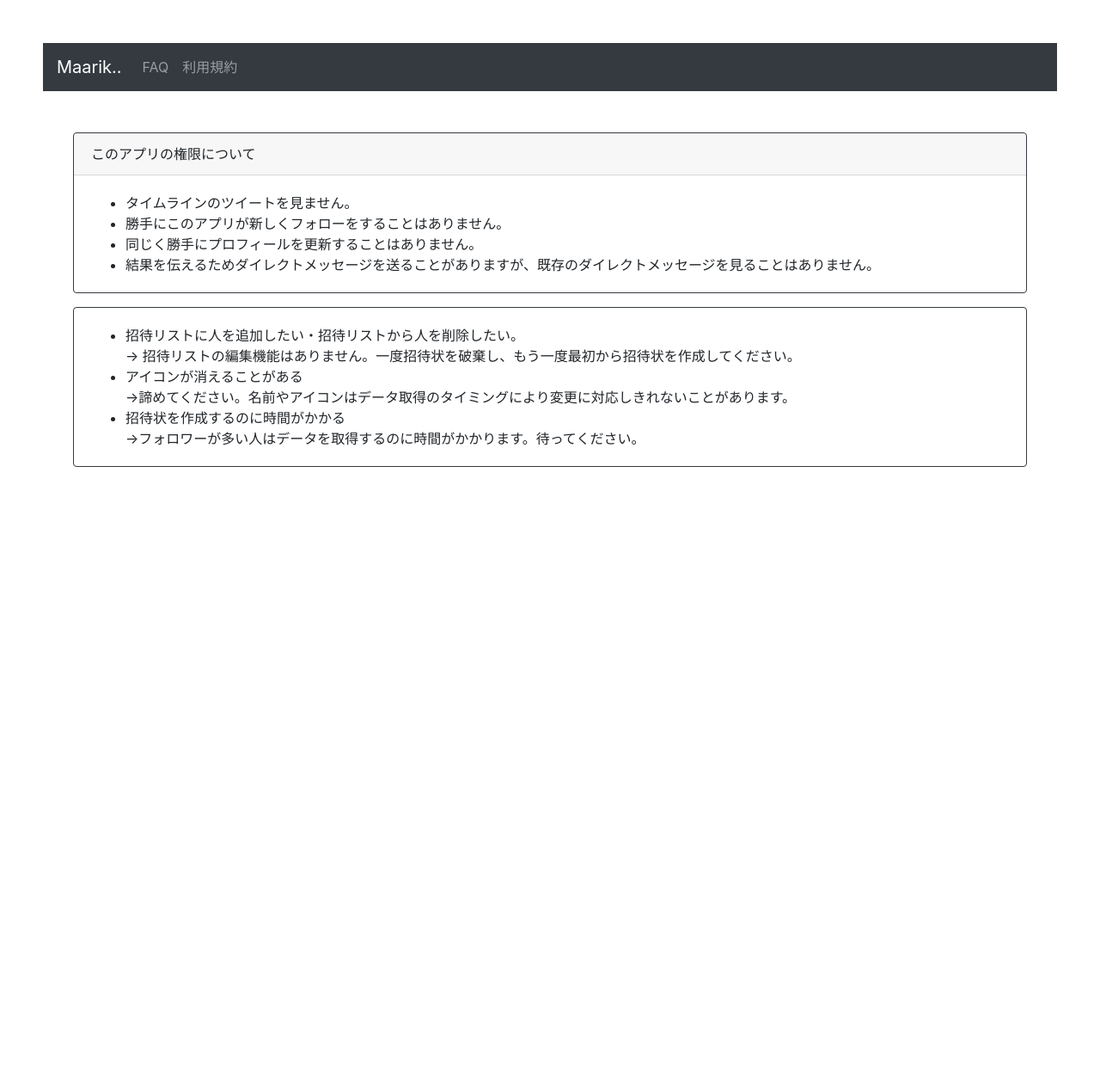
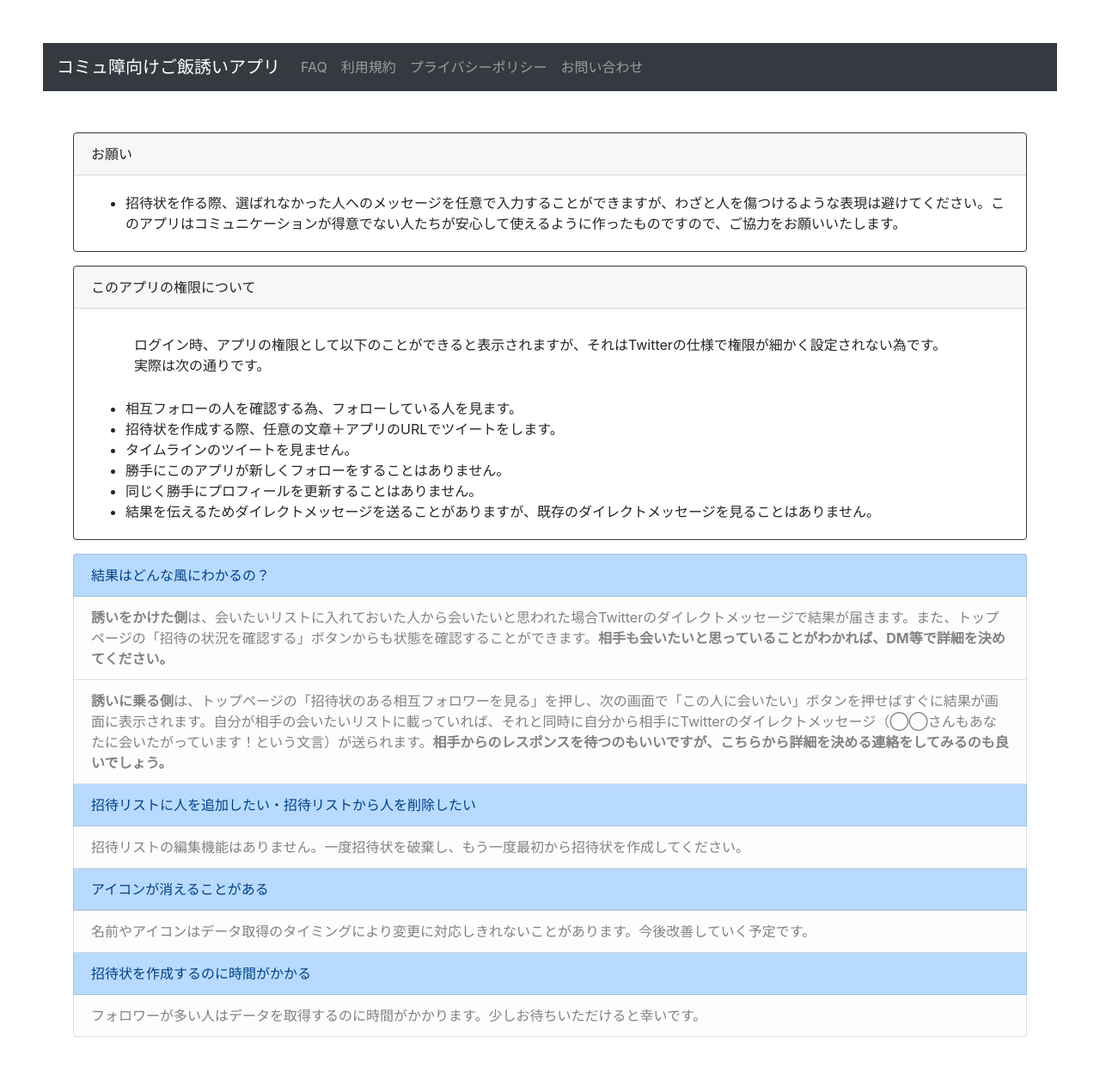
Before and after one commit to hitowaft/NGAC, a Flask app: page /faq in a window 1280 px wide. Shown: the whole page at 86% size. Before the commit the page ends 543 px from the top, so only its background shows below. Run offline with Flask 2, Linux system fonts and the light colour scheme; some libraries are stand-ins or nearby versions.

Commit message:
add privacy_policy and contact page, add contents in faq

```diff
--- a/src/app_mod/routes.py
+++ b/src/app_mod/routes.py
@@ -339,3 +339,11 @@ def faq():
 @app.route('/terms_of_service', methods=["GET"])
 def terms():
     return render_template("/terms_of_service.html")
+
+@app.route('/privacy_policy', methods=["GET"])
+def privacy_policy():
+    return render_template("/privacy_policy.html")
+
+@app.route('/contact', methods=["GET"])
+def contact():
+    return render_template("/contact.html")
--- a/src/app_mod/static/main.js
+++ b/src/app_mod/static/main.js
@@ -15,8 +15,8 @@ $(function(){
       }
   });
 
-  $("#toggle-btn").on('click', function(){
-    $(this).button('toggle').text('会いたい');
-  });
-
+  // $("#toggle-btn").on('click', function(){
+  //   $(this).button('toggle').text('会いたい');
+  // });
+  //
 });
--- a/src/app_mod/templates/faq.html
+++ b/src/app_mod/templates/faq.html
@@ -5,10 +5,26 @@
   <div class="row">
     <div class="col card border-dark mb-3 p-0">
       <div class="card-header">
+        お願い
+      </div>
+      <div class="card-body">
+        <ul class="card-text">
+          <li>招待状を作る際、選ばれなかった人へのメッセージを任意で入力することができますが、わざと人を傷つけるような表現は避けてください。このアプリはコミュニケーションが得意でない人たちが安心して使えるように作ったものですので、ご協力をお願いいたします。</li>
+        </ul>
+      </div>
+    </div>
+  </div>
+
+  <div class="row">
+    <div class="col card border-dark mb-3 p-0">
+      <div class="card-header">
         このアプリの権限について
       </div>
       <div class="card-body">
         <ul class="card-text">
+          <p>ログイン時、アプリの権限として以下のことができると表示されますが、それはTwitterの仕様で権限が細かく設定されない為です。<br>実際は次の通りです。</p>
+          <li>相互フォローの人を確認する為、フォローしている人を見ます。</li>
+          <li>招待状を作成する際、任意の文章＋アプリのURLでツイートをします。</li>
           <li>タイムラインのツイートを見ません。</li>
           <li>勝手にこのアプリが新しくフォローをすることはありません。</li>
           <li>同じく勝手にプロフィールを更新することはありません。</li>
@@ -18,15 +34,22 @@
     </div>
   </div>
   <div class="row">
-    <div class="col card border-dark mb-3 p-0">
-      <div class="card-body">
-        <ul class="card-text">
-          <li>招待リストに人を追加したい・招待リストから人を削除したい。</li>→
-            招待リストの編集機能はありません。一度招待状を破棄し、もう一度最初から招待状を作成してください。
-          <li>アイコンが消えることがある</li>→諦めてください。名前やアイコンはデータ取得のタイミングにより変更に対応しきれないことがあります。
-          <li>招待状を作成するのに時間がかかる</li>→フォロワーが多い人はデータを取得するのに時間がかかります。待ってください。
-        </ul>
-      </div>
+    <div class="col p-0">
+      <!-- <div class="col card border-dark mb-3 p-0">
+        <div class="card-body"> -->
+          <ul class="card-text list-group">
+            <li class="list-group-item list-group-item-primary">結果はどんな風にわかるの？</li>
+            <li class="list-group-item list-group-item-light"><strong>誘いをかけた側</strong>は、会いたいリストに入れておいた人から会いたいと思われた場合Twitterのダイレクトメッセージで結果が届きます。また、トップページの「招待の状況を確認する」ボタンからも状態を確認することができます。<strong>相手も会いたいと思っていることがわかれば、DM等で詳細を決めてください。</strong></li>
+            <li class="list-group-item list-group-item-light"><strong>誘いに乗る側</strong>は、トップページの「招待状のある相互フォロワーを見る」を押し、次の画面で「この人に会いたい」ボタンを押せばすぐに結果が画面に表示されます。自分が相手の会いたいリストに載っていれば、それと同時に自分から相手にTwitterのダイレクトメッセージ（◯◯さんもあなたに会いたがっています！という文言）が送られます。<strong>相手からのレスポンスを待つのもいいですが、こちらから詳細を決める連絡をしてみるのも良いでしょう。</strong></li>
+            <li class="list-group-item list-group-item-primary">招待リストに人を追加したい・招待リストから人を削除したい</li>
+            <li class="list-group-item list-group-item-light">招待リストの編集機能はありません。一度招待状を破棄し、もう一度最初から招待状を作成してください。</li>
+            <li class="list-group-item list-group-item-primary">アイコンが消えることがある</li>
+            <li class="list-group-item list-group-item-light">名前やアイコンはデータ取得のタイミングにより変更に対応しきれないことがあります。今後改善していく予定です。</li>
+            <li class="list-group-item list-group-item-primary">招待状を作成するのに時間がかかる</li>
+            <li class="list-group-item list-group-item-light">フォロワーが多い人はデータを取得するのに時間がかかります。少しお待ちいただけると幸いです。</li>
+          </ul>
+        <!-- </div>
+      </div> -->
     </div>
   </div>
 </div>
--- a/src/app_mod/templates/layout.html
+++ b/src/app_mod/templates/layout.html
@@ -1,6 +1,17 @@
 <!doctype html>
 <html lang="ja">
   <head>
+    <!-- Global site tag (gtag.js) - Google Analytics -->
+    <script async src="https://www.googletagmanager.com/gtag/js?id=UA-66675475-6"></script>
+    <script>
+      window.dataLayer = window.dataLayer || [];
+      function gtag(){dataLayer.push(arguments);}
+      gtag('js', new Date());
+
+      gtag('config', 'UA-66675475-6');
+    </script>
+
+
     <title>{{ title }}</title>
     <link rel="stylesheet" href="/static/bootstrap.min.css">
     <link rel="stylesheet" href="https://cdn.jsdelivr.net/npm/flatpickr/dist/flatpickr.min.css">
@@ -22,7 +33,7 @@
   <header>
     <div class="bs-component">
       <nav class="navbar navbar-expand-lg navbar-dark bg-dark">
-      <a class="navbar-brand" href="/">Maarik..</a>
+      <a class="navbar-brand" href="/">コミュ障向けご飯誘いアプリ</a>
       <button class="navbar-toggler" type="button" data-toggle="collapse" data-target="#navbarColor03" aria-controls="navbarColor03" aria-expanded="false" aria-label="Toggle navigation">
         <span class="navbar-toggler-icon"></span>
       </button>
@@ -37,6 +48,12 @@
           </li>
           <li class="nav-item">
             <a class="nav-link" href="/terms_of_service">利用規約</a>
+          </li>
+          <li class="nav-item">
+            <a class="nav-link" href="/privacy_policy">プライバシーポリシー</a>
+          </li>
+          <li class="nav-item">
+            <a class="nav-link" href="/contact">お問い合わせ</a>
           </li>
         </ul>
       </div>
--- a/src/app_mod/templates/terms_of_service.html
+++ b/src/app_mod/templates/terms_of_service.html
@@ -4,7 +4,7 @@
   <div class="row">
     <div class="col-12 mt-5">
       <h1>利用規約</h1>
-      <p>この利用規約（以下，「本規約」といいます。）は，Maarik..（以下，「当サイト」といいます。）がこのウェブサイト上で提供するサービス（以下，「本サービス」といいます。）の利用条件を定めるものです。登録ユーザーの皆さま（以下，「ユーザー」といいます。）には，本規約に従って，本サービスをご利用いただきます。</p>
+      <p>この利用規約（以下，「本規約」といいます。）は，コミュ障向けご飯誘いアプリ（以下，「当サイト」といいます。）がこのウェブサイト上で提供するサービス（以下，「本サービス」といいます。）の利用条件を定めるものです。登録ユーザーの皆さま（以下，「ユーザー」といいます。）には，本規約に従って，本サービスをご利用いただきます。</p>
 
       <h2>第1条（適用）</h2>
       <ol>
--- a/src/app_mod/templates/top.html
+++ b/src/app_mod/templates/top.html
@@ -9,7 +9,7 @@
         <p>Twitterの相互フォロワーさんに会ってみたい！でも直接誘う勇気はない…。そんなお悩みを解決します。</p>
 
         <div class="card border-primary mb-5">
-          <p class="mb-0"><small><a href="/terms_of_service" target="_blank">利用規約</a>に同意して開始する↓</small></p>
+          <p class="mb-0"><small><a href="/terms_of_service" target="_blank">利用規約</a>と<a href="/privacy_policy">プライバシーポリシー</a>に同意して開始する↓</small></p>
           <form class="form-group" action="/twitter/request_token" method="GET">
             <input class="mt-0 ml-3" type="image" src="/static/sign-in-with-twitter-gray.png">
           </form>
@@ -36,7 +36,7 @@
         <h3>このサービスを使うと何が嬉しいのか？</h3>
         <ul>
           <li><p>「一緒にご飯食べる相手を募集したら、会いたい人じゃなくてちょっと苦手な人が会いたいと言ってくれたけど、断りにくい…。」というのを避けられます。</p></li>
-          <li><p>一方で誘いに乗る側は、もし招待状に自分の名前が載っていなくても、招待状を作った相手にあなたが会いたがっていたことをが知られることはないので安心して誘いに乗ることができます。「この人が会いたいのは自分ではないのでは？もし迷惑だと思われたらどうしよう…。」などという心配がありません。</p></li>
+          <li><p>一方で誘いに乗る側は、「この人が会いたいのは自分ではないのでは？もし迷惑だと思われたらどうしよう…。」などという心配をすることなく気軽に誘いに乗ることができます。仮に自分がリストに載っていなかった場合でも、会いたがっていたことを相手に知られることはないので、気まずい思いをせずに済みます。</p></li>
         </ul>
       </div>
     </div>
@@ -62,7 +62,7 @@
       </form>
       {% endif %}
       <form class="form-group" action="/show_invitations_list" method="GET">
-        <button type="submit" class="col btn btn-outline-primary">招待状のある相互フォロワーを確認する</button>
+        <button type="submit" class="col btn btn-outline-primary">招待状のある相互フォロワーを見る</button>
       </form>
 
       <form class="form-group" action="/delete_session" method="POST">
--- a/src/message_form.py
+++ b/src/message_form.py
@@ -10,3 +10,5 @@ class MessageForm(FlaskForm):
     def validate_message(self, invite_message):
         if len(invite_message.data) > 127:
             raise ValidationError("127文字以下で入力してください")
+
+# class ContactForm(FlaskForm):
```
Also changed, not shown: src/app_mod/templates/contact.html (added, +21 -0 lines), src/app_mod/templates/privacy_policy.html (added, +23 -0 lines), src/app_mod/templates/show_status.html (+7 -0 lines).
